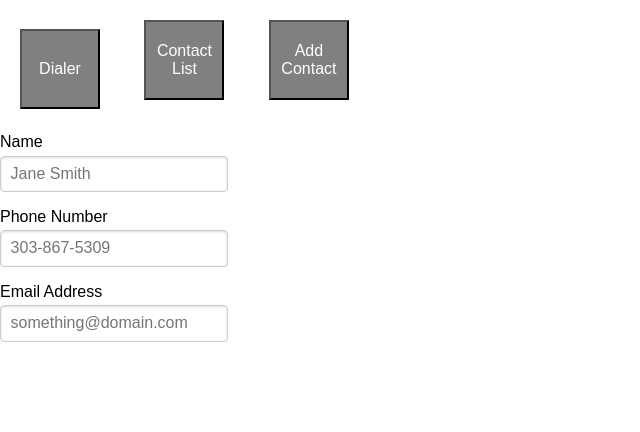
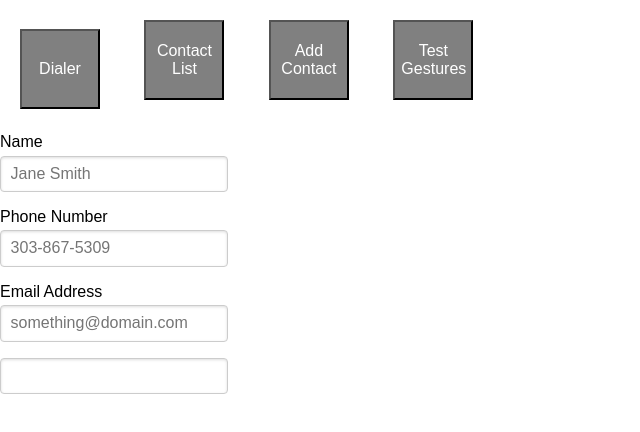
Before and after one commit to widi9545/a2shaunkane, a plain HTML site: page index.html in a window 1280 px wide. Shown: the whole page, without its empty margins (0-640 px from the left). Drawn offline with nearby package versions, Linux system fonts and the light colour scheme.

Commit message:
Add files via upload

```diff
--- a/index.html
+++ b/index.html
@@ -10,12 +10,16 @@
 		<button class="buttons" id="dialerbutton">Dialer</button>
 		<button class="buttons" id="contactlistbutton">Contact List</button>
 		<button class="buttons" id="addcontactbutton">Add Contact</button>
+		<button class="buttons" id="gesturearea">Test Gestures</button>
 	</div>
 
 
 
 
 	<div id="content">
+
+
+
 
 		<div class="dialerclass" id="dialer" class="tabcontent">
 		   <p>
@@ -82,6 +86,16 @@
 
 
 
+		<div class="gesturecontent" id="gesturebox">
+			<form class="pure-form pure-form-stacked">
+	  		<input id="gesture_output" placeholder=" ">
+			</form>
+			<div class="gesturecontent" id="gesturearea">
+			</div>
+		</div>
+
+
+
 		</div>
 
 
```
